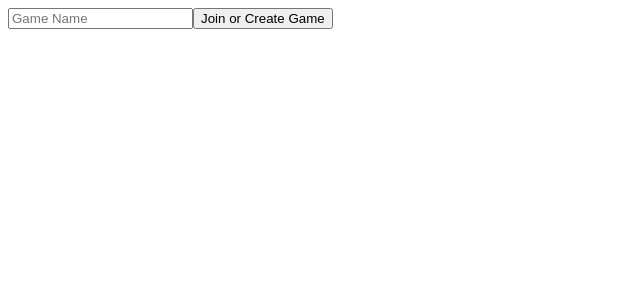
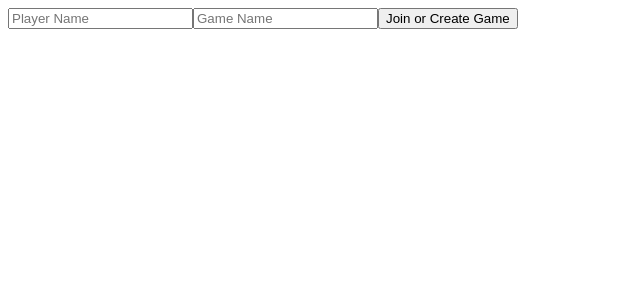
Before and after one commit to SamFitzgerald1/Liars-Dice, a React (Vite) app in the folder client/: page / in a window 1280 px wide. Shown: the top 300 px of the page, without its empty margins (0-640 px from the left). Built offline with nearby package versions, Linux system fonts and the light colour scheme; no server answers.

Commit message:
Player Names Display on Screen

```diff
--- a/client/package.json
+++ b/client/package.json
@@ -12,6 +12,7 @@
   "dependencies": {
     "react": "^18.3.1",
     "react-dom": "^18.3.1",
+    "react-toastify": "^10.0.5",
     "socket.io-client": "^4.7.5"
   },
   "devDependencies": {
--- a/client/src/App.jsx
+++ b/client/src/App.jsx
@@ -8,10 +8,11 @@ function App() {
   const [page, setPage] = useState('home')
   const [gameName, setGameName] = useState('')
   const [players, setPlayers] = useState([])
+  const [playerName, setPlayerName] = useState('')
 
   return (
     <>
-      {page === 'home' && <Home gameName={gameName} setGameName={setGameName} setPage={setPage}/>}
+      {page === 'home' && <Home gameName={gameName} setGameName={setGameName} setPage={setPage} playerName={playerName} setPlayerName={setPlayerName} />}
       {page === 'lobby' && <Lobby gameName={gameName} setPage={setPage} players={players} setPlayers={setPlayers} />}
       {page === 'game' && <Game gameName={gameName} />}
     </>
--- a/client/src/main.jsx
+++ b/client/src/main.jsx
@@ -1,9 +1,12 @@
 import React from 'react'
 import ReactDOM from 'react-dom/client'
 import App from './App.jsx'
+import { ToastContainer } from 'react-toastify'
+import 'react-toastify/dist/ReactToastify.css'
 
 ReactDOM.createRoot(document.getElementById('root')).render(
   <React.StrictMode>
     <App />
+    <ToastContainer />
   </React.StrictMode>,
 )
--- a/client/src/views/Home.jsx
+++ b/client/src/views/Home.jsx
@@ -1,14 +1,34 @@
 import socket from '../socketConfig'
+import { toast } from 'react-toastify'
 
-export function Home({gameName, setGameName, setPage}) {
+export function Home({gameName, setGameName, setPage, playerName, setPlayerName}) {
 
   const joinGame = () => {
-    socket.emit('joinGame', {gameName, username})
+    if(playerName === '') {
+      toast.warn('No username', {
+        position: "bottom-center",
+        autoClose: 5000,
+        hideProgressBar: false,
+        closeOnClick: true,
+        pauseOnHover: true,
+        draggable: false,
+        progress: undefined,
+        theme: "dark"
+        });
+      return
+    }
+    socket.emit('joinGame', {gameName, playerName})
     setPage('lobby')
   }
 
   return (
     <>
+      <input
+        type='text'
+        placeholder='Player Name'
+        value={playerName}
+        onChange={e => setPlayerName(e.target.value)}
+      />
       <input
         type='text'
         placeholder='Game Name'
```
Also changed, not shown: 2 other files (tests, documents, lock files or other folders).
